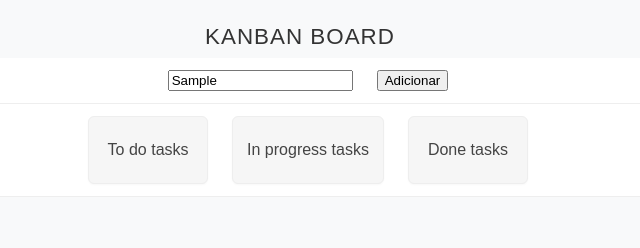
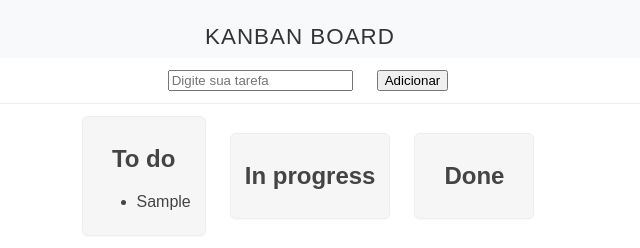
Before and after one commit to NatannyR/HOME-WORK-KANBAN, a plain HTML site: page index.html in a window 1280 px wide. Both pictures are taken after typing "Sample" into the empty fields and a click on the button "Adicionar". Shown: the whole page, without its empty margins (340-980 px from the left). Drawn offline with Linux system fonts and the light colour scheme.

Commit message:
add tag ul e link com js.

```diff
--- a/index.html
+++ b/index.html
@@ -14,15 +14,17 @@
     </header>
     <header class="kanban-header">
     <div class="column to-do">
-        <p>To do tasks</p>
+        <h2>To do</h2>
+        <ul id="todo-list"></ul>
     </div>
     <div class="column in-progress">
-        <p>In progress tasks</p>
+        <h2>In progress</h2>
     </div>
     <div class="column done">
-        <p>Done tasks</p>
+        <h2>Done</h2>
     </div>
     </header>
    </div>
+    <script src="scripts.js"></script>
 </body>
 </html>
--- a/scripts.js
+++ b/scripts.js
@@ -0,0 +1,11 @@
+document.getElementById('add-todo-btn').addEventListener('click', function() {
+  const input = document.getElementById('todo-input');
+  const value = input.value.trim();
+  if (value) {
+    const ul = document.getElementById('todo-list');
+    const li = document.createElement('li');
+    li.textContent = value;
+    ul.appendChild(li);
+    input.value = '';
+  }
+});
```
